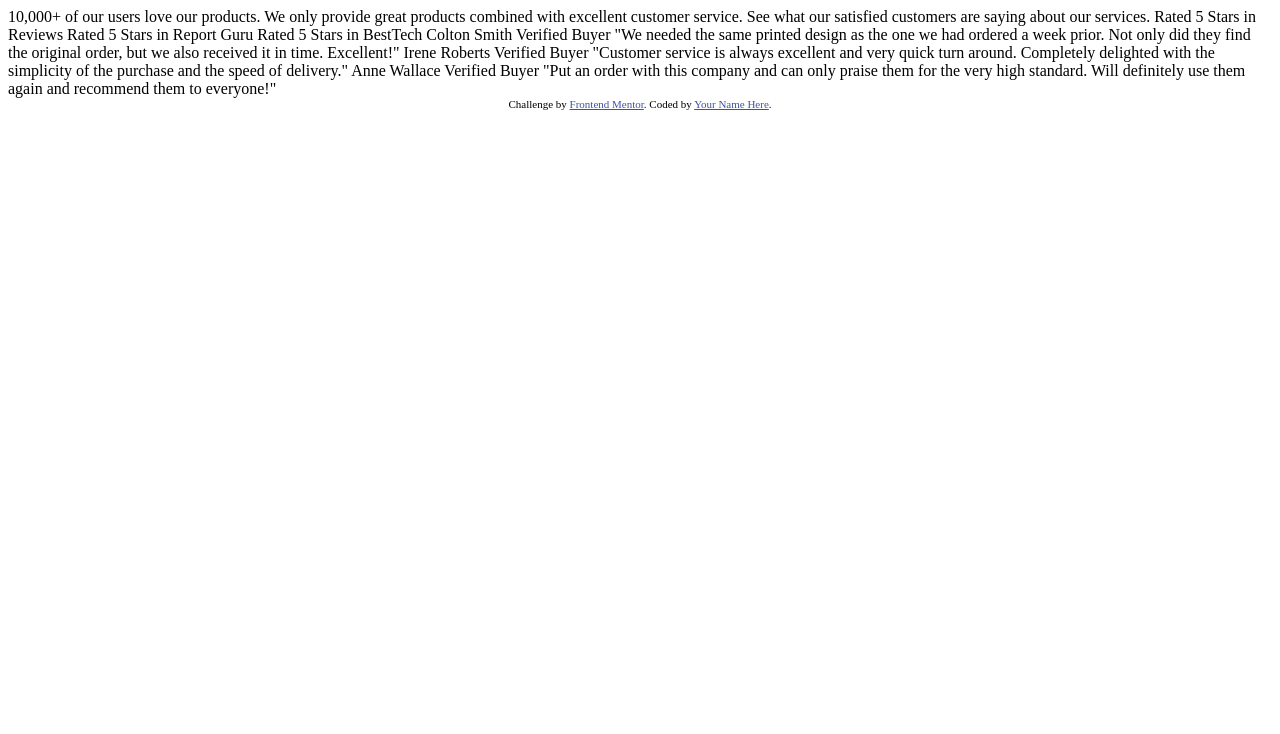
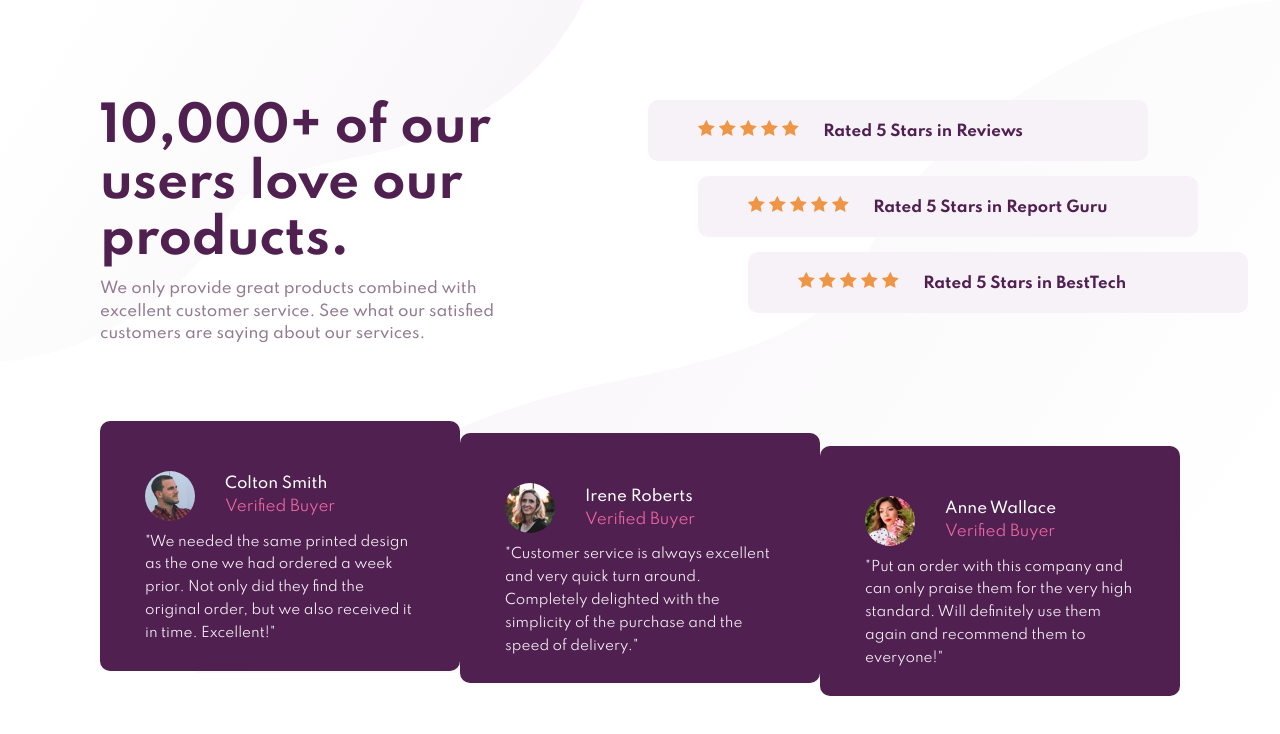
Before and after one commit to Daniel-R23/social-proof-section-master, a plain HTML site: page index.html in a window 1280 px wide. Drawn offline with Linux system fonts and the light colour scheme.

Commit message:
css desktop

```diff
--- a/index.html
+++ b/index.html
@@ -1,61 +1,219 @@
 <!DOCTYPE html>
-<html lang="en">
+<html lang="pt-br">
   <head>
     <meta charset="UTF-8" />
     <meta name="viewport" content="width=device-width, initial-scale=1.0" />
-    <!-- displays site properly based on user's device -->
-
     <link
       rel="icon"
       type="image/png"
       sizes="32x32"
       href="./images/favicon-32x32.png"
     />
-
+    <link rel="preconnect" href="https://fonts.googleapis.com">
+    <link rel="preconnect" href="https://fonts.gstatic.com" crossorigin>
+    <link href="https://fonts.googleapis.com/css2?family=Spartan:wght@400;500;700&display=swap" rel="stylesheet">
     <title>Frontend Mentor | Social proof section</title>
-
-    <!-- Feel free to remove these styles or customise in your own stylesheet 👍 -->
     <style>
-      .attribution {
-        font-size: 11px;
-        text-align: center;
+      *{
+      --magenta-escuro: hsl(300, 43%, 22%);
+      --rosa-claro: hsl(333, 80%, 67%);
+      --magenta-cinzento-escuro: hsl(303, 10%, 53%);
+      --magenta-cinzento-claro: hsl(300, 24%, 96%);
+      --branco: hsl(0, 0%, 100%);
+      padding: 0;
+      margin:0;
     }
-      .attribution a {
-        color: hsl(228, 45%, 44%);
+    body{
+      background: url(images/bg-pattern-top-desktop.svg), url(images/bg-pattern-bottom-desktop.svg) 100% 0%;
+      background-repeat: no-repeat;
+      font-size: 15px;
+      font-family: 'Spartan', sans-serif;
+      padding:100px;
+      height: 100vh;
+    }
+    main{
+      width: 100%;
+      display: flex;
+      justify-content: space-between;
+      flex-wrap: wrap;
+    }
+    header{
+      width: 37%;
+    }
+    header>h1{
+      color: var(--magenta-escuro);
+      font-size: 3rem;
+      margin-bottom:10px;
+    }
+    header>p{
+      color: var(--magenta-cinzento-escuro);
+      font-weight: 500;
+      line-height: 1.5;
+    }
+    #classificacao{
+      width: 40%;
+    }
+    .rated{
+      width: 400px;
+      background-color: var(--magenta-cinzento-claro);
+      padding: 20px 50px;
+      border-radius:10px;
+      color:var(--magenta-escuro);
+      font-weight: 700;
+      margin-bottom: 15px;
+    }
+    .rated>figure{
+      display: inline;
+      margin-right:20px;
+    }
+    .rated:nth-child(1){
+      margin-left: -100px;
+    }
+    .rated:nth-child(2){
+      margin-left: -50px;
+    }
+    #cards{
+      width:100%;
+      display: flex;
+      justify-content: space-between;
+      align-items: center;
+      margin-top:50px;
+    }
+    .card{
+      background-color: var(--magenta-escuro);
+      color: var(--branco);
+      padding: 50px 45px;
+      border-radius:10px;
+      display: flex;
+      flex-direction: column;
+      width:305px;
+      height: 150px;
+      justify-content: space-between;
+    }
+    .card>div{
+      display: flex;
+      flex-wrap: wrap;
+      align-items: center;
+    }
+    .card>div>img{
+      border-radius: 100%;
+      width: 50px;
+      margin-right:30px;
+    }
+    .card>div>div>p{
+      margin-bottom:5px;
+      font-weight:500;
+    }
+    .card>div>div>span{
+      color: var(--rosa-claro);
+      font-weight: 400;
+    }
+    .card>p{
+      margin-top:10px;
+      color: var(--magenta-cinzento-claro);
+      line-height: 1.7;
+      font-size: 0.9em;
+    }
+    .card:nth-child(2){
+      margin-top:25px;
+    }
+    .card:nth-child(3){
+      margin-top:50px;
     }
     </style>
   </head>
   <body>
-    10,000+ of our users love our products.
-
+      <main>
+        <header>
+          <h1>10,000+ of our users love our products.</h1>
+          <p>
             We only provide great products combined with excellent customer service.
             See what our satisfied customers are saying about our services.
-
-    Rated 5 Stars in Reviews
-    Rated 5 Stars in Report Guru
-    Rated 5 Stars in BestTech
-
-    Colton Smith
-    Verified Buyer
+          </p>
+        </header>
+        <section  id="classificacao">
+          <article>
+              <div class="rated">
+                <figure>
+                  <img src="images/icon-star.svg" alt="">
+                  <img src="images/icon-star.svg" alt="">
+                  <img src="images/icon-star.svg" alt="">
+                  <img src="images/icon-star.svg" alt="">
+                  <img src="images/icon-star.svg" alt="">
+                </figure>
+                Rated 5 Stars in Reviews</div>
+              <div class="rated">
+                <figure>
+                  <img src="images/icon-star.svg" alt="">
+                  <img src="images/icon-star.svg" alt="">
+                  <img src="images/icon-star.svg" alt="">
+                  <img src="images/icon-star.svg" alt="">
+                  <img src="images/icon-star.svg" alt="">
+                </figure>
+                Rated 5 Stars in Report Guru</div>
+              <div class="rated">
+                <figure>
+                  <img src="images/icon-star.svg" alt="">
+                  <img src="images/icon-star.svg" alt="">
+                  <img src="images/icon-star.svg" alt="">
+                  <img src="images/icon-star.svg" alt="">
+                  <img src="images/icon-star.svg" alt="">
+                </figure>
+                Rated 5 Stars in BestTech</div>
+          </article>
+        </section>
+        <section id="cards">
+          <article class="card">
+            <div>
+              <img src="images/image-colton.jpg" alt="Colton's Profile Image">
+              <div>
+                <p>Colton Smith</p>
+                <span>Verified Buyer</span>
+              </div>
+            </div>
+            <p>
               "We needed the same printed design as the one we had ordered a week prior.
               Not only did they find the original order, but we also received it in time.
               Excellent!"
+            </p>
+          </article>
 
-    Irene Roberts
-    Verified Buyer
+          <article class="card">
+            <div>
+              <img src="images/image-irene.jpg" alt="Irene's Profile Image">
+              <div>
+                <p>Irene Roberts</p>
+                <span>Verified Buyer</span>
+              </div>
+            </div>
+            <p>
               "Customer service is always excellent and very quick turn around. Completely
               delighted with the simplicity of the purchase and the speed of delivery."
+            </p>
+          </article>
 
-    Anne Wallace
-    Verified Buyer
+          <article class="card">
+            <div>
+              <img src="images/image-anne.jpg" alt="Anne's Profile Image">
+              <div>
+                <p>Anne Wallace</p>
+                <span>Verified Buyer</span>
+              </div>
+            </div>
+            <p>
               "Put an order with this company and can only praise them for the very high
               standard. Will definitely use them again and recommend them to everyone!"
+            </p>
+          </article>
+        </section>
+      </main>
 
-    <div class="attribution">
+     <!--<div class="attribution">
       Challenge by
       <a href="https://www.frontendmentor.io?ref=challenge" target="_blank"
         >Frontend Mentor</a
       >. Coded by <a href="#">Your Name Here</a>.
     </div>
+  -->
   </body>
 </html>
```
Lines whose indentation alone changed are shown as unchanged.
